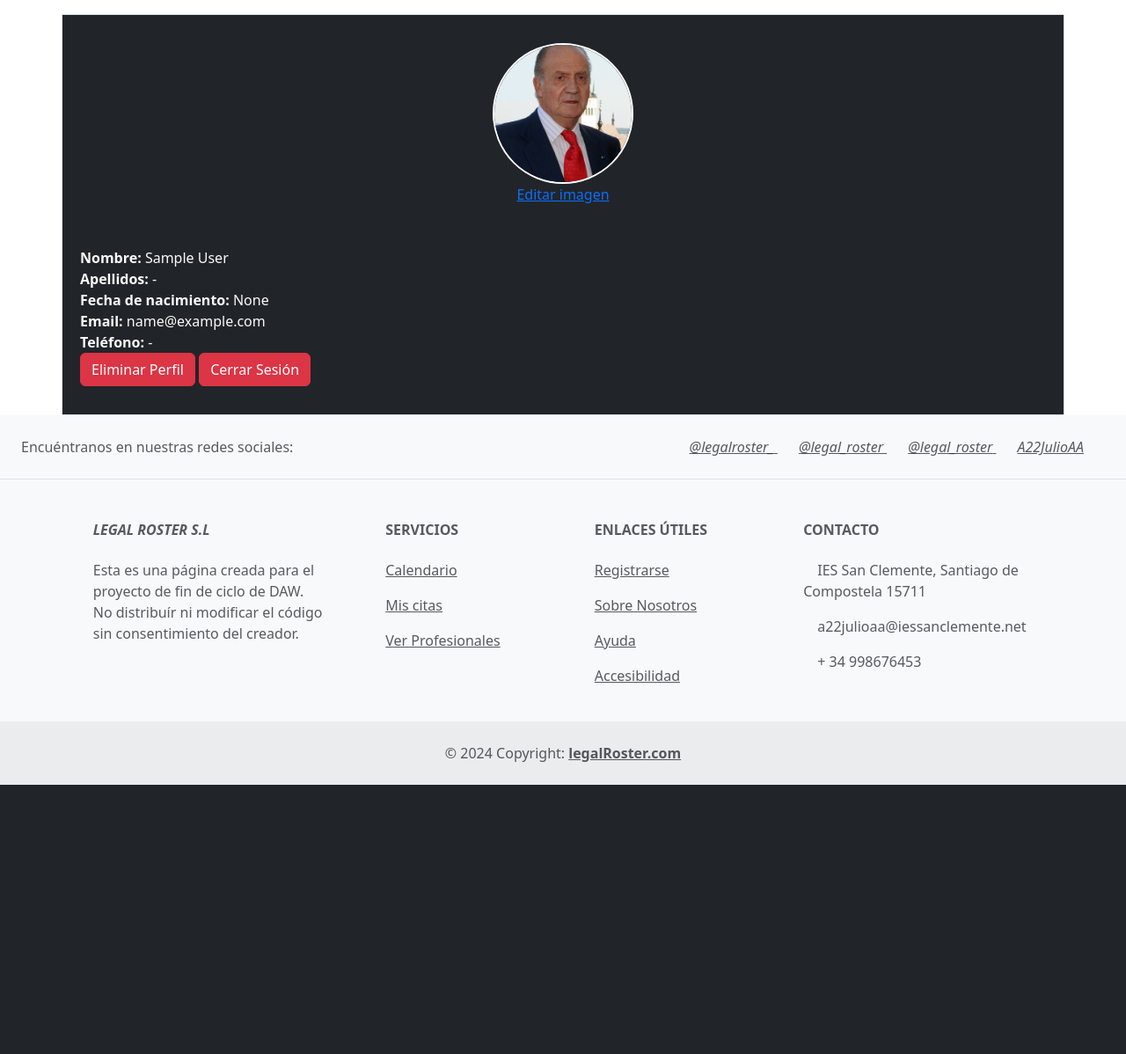
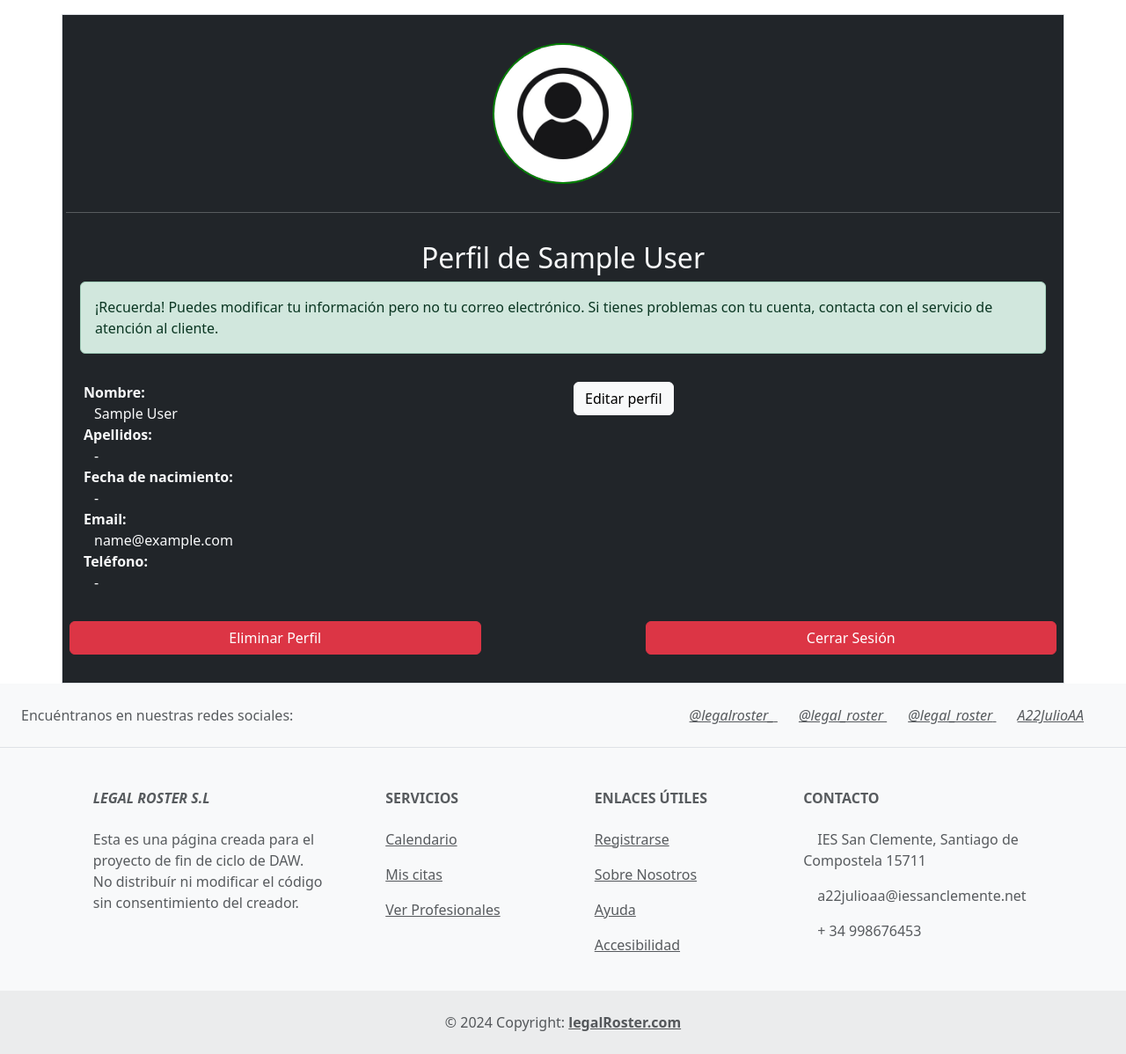
Before and after one commit to A22JulioAA/legal_code, a Django app: page /users/profile/ in a window 1280 px wide. Shown: the part 118-1316 px from the top of the page at 88% size. Before the commit the page ends 1010 px from the top, so only its background shows below. Run offline with Django 5.2, Linux system fonts and the light colour scheme; the visitor is signed in with stand-in values (Sample User, id 1); some libraries are stand-ins or nearby versions.

Commit message:
Perfil más o menos terminado con modificación de foto de perfil también.

```diff
--- a/core/forms.py
+++ b/core/forms.py
@@ -19,10 +19,7 @@ class RegistroForm(UserCreationForm):
             'email': 'Correo ',
             'password1': 'Contraseña ',
             'fecha_nacimiento': 'Fecha de nacimiento ',
-            'dni': 'DNI ',
             'telefono': 'Telefono ',
-            'precio_consulta': 'Precio Consulta ',
-            'direccion': 'Dirección '
         }
         widgets = {
             'password1': forms.PasswordInput(),
@@ -36,9 +33,25 @@ class RegistroForm(UserCreationForm):
         self.fields['email'].widget.attrs['autocomplete'] = 'off' # Se desactiva el autocompletado que usa el navegador por defecto
 
 class ModificarUsuarioForm(forms.ModelForm):
-    '''
-        Formulario para modificar los datos de un usuario. SIN IMPLENENTAR
-    '''
+    """
+    Formulario para la modificación de un usuario en la aplicación. Se basa en el modelo Cliente.
+    Args:
+        forms (ModelForm): Formulario que va a tener como base un Modelo creado
+
+    """
+
     class Meta:
-        model = Cliente
-        fields = ['name', 'apellidos', 'telefono', 'imagen_perfil']
+        model = Cliente # Se toma como modelo Cliente
+        fields = ['name', 'apellidos', 'telefono', 'fecha_nacimiento', 'imagen_perfil']
+        labels = {
+            'name': 'Nombre ',
+            'apellidos': 'Apellidos',
+            'telefono': 'Telefono ',
+            'fecha_nacimiento': 'Fecha de nacimiento ',
+            'imagen_perfil': 'Imagen de perfil',
+        }
+
+        widgets = {
+            'fecha_nacimiento': forms.DateInput(attrs={'type': 'date'}),
+            'imagen_perfil': forms.FileInput(attrs={'accept': 'image/*'}),
+        }
--- a/core/templates/core/homepage.html
+++ b/core/templates/core/homepage.html
@@ -10,6 +10,8 @@ Homepage {% endblock %} {% block css %}
   });
 </script>
 {% endblock %}
+
+<!-- TODO: Calcular valoración media para mostrar en la card de cada profesional  -->
 
 {% load crispy_forms_tags %}
 
--- a/static/css/profile.css
+++ b/static/css/profile.css
@@ -2,6 +2,6 @@ img {
     border-radius: 50%;
     width: 20vh;
     height: 20vh;
-    border: 2px solid white;
+    border: 2px solid green;
     object-fit: cover;
 }
--- a/users/models.py
+++ b/users/models.py
@@ -81,9 +81,9 @@ class Cliente(AbstractBaseUser, PermissionsMixin):
     apellidos = models.CharField('Apellidos del usuario', max_length=100, null=True, blank=True)
     email = models.EmailField('Email del usuario', blank=True, max_length=254, null=False, unique=True)
     password = models.CharField('Contraseña', max_length=100, null=False)
-    fecha_nacimiento = models.DateField('Fecha de nacimiento del usuario', null=False)
-    telefono = models.CharField('Teléfono del usuario', max_length=20)
-    imagen_perfil = models.ImageField('Imagen de perfil', upload_to='static/img/perfil/', height_field=None, width_field=None, max_length=200)
+    fecha_nacimiento = models.DateField('Fecha de nacimiento del usuario', null=True, blank=True)
+    telefono = models.CharField('Teléfono del usuario', max_length=20, null=True, blank=True)
+    imagen_perfil = models.ImageField('Imagen de perfil', upload_to='images/perfil/', height_field=None, width_field=None, max_length=200, default='images/perfil/default.jpg')
     is_active = models.BooleanField(default=True)
     is_superuser = models.BooleanField(default=False)
     is_staff = models.BooleanField(default=False)
--- a/users/templates/profile.html
+++ b/users/templates/profile.html
@@ -12,34 +12,60 @@ Perfil
 
 {% block content %}
 
-<!-- TODO: Implementar actualización de datos -->
-<!-- Aquí se carga la información del usuario logueado en el momento de cargar la vista. -->
+{% load crispy_forms_tags %}
+
+<!-- Aquí se muestra la información del usuario logueado en el momento de cargar la vista. -->
 
 <section class="container mt-3 p-0 border bg-dark text-light">
     <div class="row">
         <div class="p-3">
             <figure class="p-3 text-center">
-                {% if user.imagen_perfil %}
                 <img src="{{user.imagen_perfil.url}}" alt="Imagen de perfil" class="img-fluid">
-                {% else %}
-                <img src="{% static 'img/usuario.jpg' %}" alt="Imagen de perfil sin establecer">
-                {% endif %}
-                <figcaption><a href="">Editar imagen</a></figcaption>
             </figure>
+            <hr>
             <div class="p-3">
-                <strong>Nombre: </strong>{{user.name}}<br>
-                <strong>Apellidos:</strong> {{ user.apellidos|default_if_none:'-' }}<br> <strong>Fecha de nacimiento:
-                </strong>{{user.fecha_nacimiento}}<br>
-                <strong>Email: </strong>{{user.email}}<br>
-                <strong>Teléfono: </strong>{{user.telefono|default:'-'}}<br>
+                <h2 class="text-center">Perfil de {{user.name}}</h2>
+                <p class="alert alert-success" role="alert">
+                    ¡Recuerda! Puedes modificar tu información pero no tu correo electrónico.
+                    Si tienes problemas con tu cuenta, contacta con el servicio de atención al cliente.
+                </p>
+                <section class=" row p-3">
+                    <div class="col-12 col-md-6 mb-3">
+                        <strong class="row">Nombre: </strong>{{user.name}}
+                        <strong class="row">Apellidos:</strong> {{ user.apellidos|default_if_none:'-' }} <strong class="row">Fecha de
+                            nacimiento:
+                        </strong>{{user.fecha_nacimiento | default_if_none:'-'}}
+                        <strong class="row">Email: </strong>{{user.email}}
+                        <strong class="row">Teléfono: </strong>{{user.telefono|default:'-'}}
+                    </div>
+                    <div class="col-12 col-md-6">
+                        <p class="d-inline-flex gap-1">
+                            <button class="btn btn-light" type="button" data-bs-toggle="collapse" data-bs-target="#editarCollapse">
+                              Editar perfil
+                            </button>
+                          </p>
+                          <div class="collapse" id="editarCollapse">
+                            <div class="card card-body text-dark">
+                              <form method="post" enctype="multipart/form-data" id="formularioEditarPerfil">
+                                {% csrf_token %}
+                                {{ form | crispy }}
+                                <button class="btn btn-dark" type="submit">Editar</button>
+                              </form>
+                            </div>
+                          </div>
+                    </div>
+                </section>
 
-                <button type="submit" class="btn btn-danger" data-bs-toggle="modal"
-                    data-bs-target="#modalConfirmacion">Eliminar Perfil</button>
-                <a href="/logout" class="btn btn-danger">Cerrar Sesión</a>
-
+                <div class="row">
+                    <button type="submit" class="btn btn-danger col-5" data-bs-toggle="modal"
+                        data-bs-target="#modalConfirmacion">Eliminar Perfil</button>
+                    <a href="/logout" class="btn btn-danger offset-2 col-5">Cerrar Sesión</a>
+                </div>
             </div>
         </div>
     </div>
+
+
 
     <!-- Modal de confirmación-->
     <div class="modal fade" id="modalConfirmacion" tabindex="-1">
--- a/users/urls.py
+++ b/users/urls.py
@@ -1,8 +1,11 @@
-from django.contrib import admin
-from django.urls import path, include
+from django.urls import path
+from django.conf import settings
+from django.conf.urls.static import static
 from . import views
 
 urlpatterns = [
     path('profile/', views.profile, name='profile'),
     path('eliminar-perfil/', views.eliminar_perfil, name='eliminar-perfil'),
 ]
+if settings.DEBUG:
+    urlpatterns += static(settings.MEDIA_URL, document_root=settings.MEDIA_ROOT)
--- a/users/views.py
+++ b/users/views.py
@@ -1,11 +1,20 @@
 from django.shortcuts import render, redirect
 from django.contrib.auth.decorators import login_required
 from django.contrib import messages
-#TODO: Implementar la opción de modificar el perfil.
+from core.forms import ModificarUsuarioForm
+
 @login_required
 def profile(request):
+    if request.method == 'POST':
+        form = ModificarUsuarioForm(request.POST, request.FILES, instance=request.user)
+        if form.is_valid():
+            form.save()
+            return redirect('profile')  # Redirigir al perfil después de guardar los cambios
+    else:
+        form = ModificarUsuarioForm(instance=request.user)
+
     data = {
-
+        'form': form
     }
 
     return render(request, 'profile.html', data)
```
Also changed, not shown: media/images/perfil/Captura_de_pantalla_2024-05-30_071028.png (added), media/images/perfil/Legal_Roster.png (added), media/images/perfil/default.jpg (added), static/img/perfil/weekday-corporate-employees-celebrating-successful-teamwork1.png (deleted), users/migrations/0003_alter_cliente_imagen_perfil.py (added), users/migrations/0004_alter_cliente_imagen_perfil.py (added), users/migrations/0005_alter_cliente_imagen_perfil.py (added), users/migrations/0006_alter_cliente_fecha_nacimiento_and_more.py (added), users/migrations/0007_alter_cliente_imagen_perfil.py (added), users/migrations/0008_alter_cliente_imagen_perfil.py (added).
